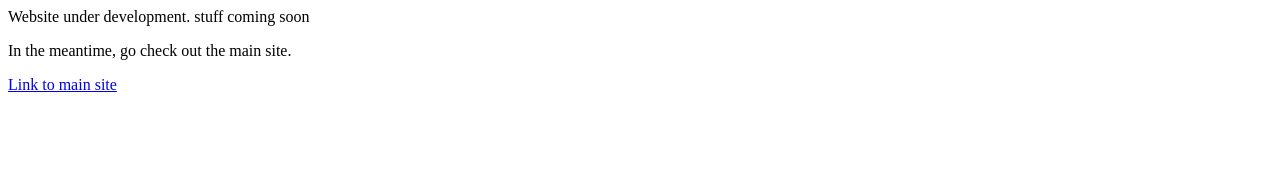
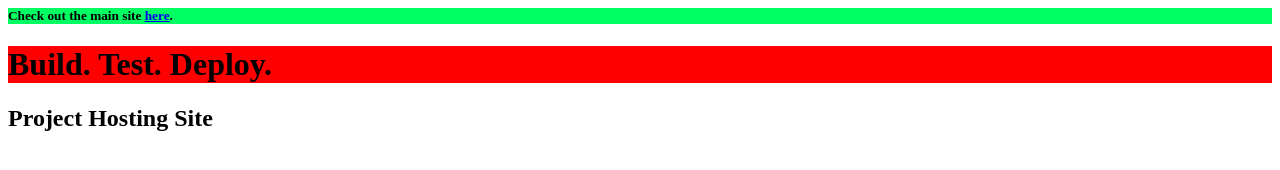
Before and after one commit to Build-Test-Deploy/Build-Test-Deploy.github.io, a plain HTML site: page index.html in a window 1280 px wide. Drawn offline with Linux system fonts and the light colour scheme.

Commit message:
Update index.html

```diff
--- a/index.html
+++ b/index.html
@@ -1,3 +1,8 @@
-<p>Website under development. stuff coming soon</p>
-<p>In the meantime, go check out the main site.</p>
-<p><a href="http://www.buildtestdeploy.net">Link to main site</a></p>
+<html>
+    <head>
+        </head>
+        <h5 style="background-color:rgb(0, 255, 98);">Check out the main site <a href="http://buildtestdeploy.net">here</a>.</h1>
+        <h1 style="background-color:rgb(255, 0, 0);">Build. Test. Deploy.</h1>
+        <h2>Project Hosting Site</h2>
+    </head>
+</html>
```
